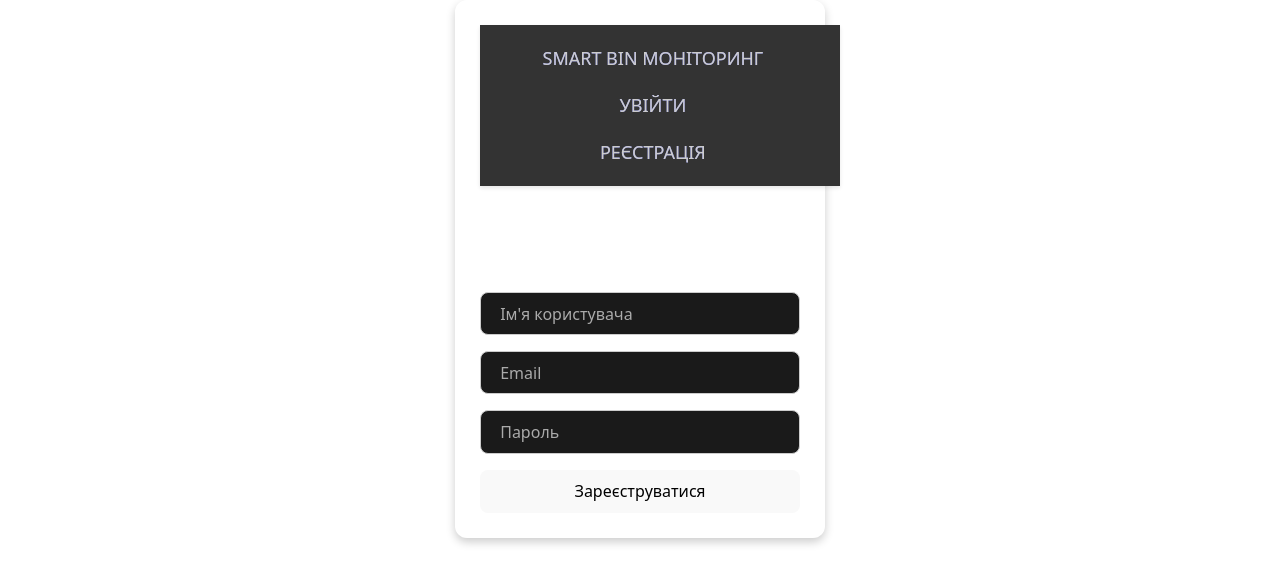
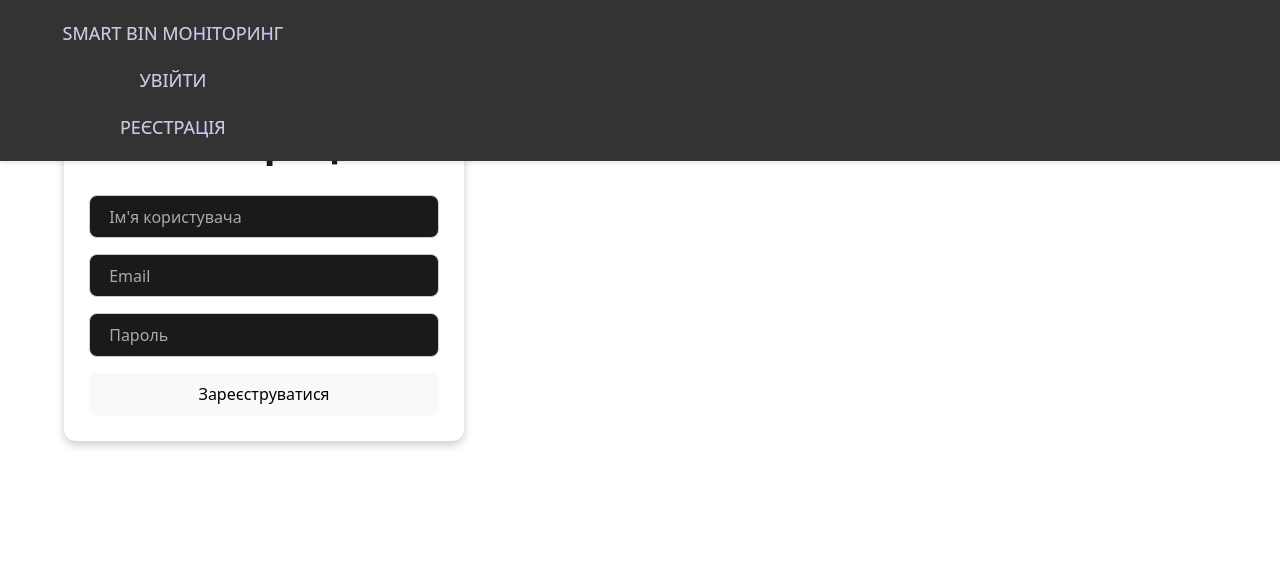
Before and after one commit to TrashTech-IoT/TrashTech, a React (Vite) app in the folder client/: page /register in a window 1280 px wide. Shown: the top 584 px of the page. Built offline with nearby package versions, Linux system fonts and the light colour scheme.

Commit message:
refactor Navbar styles for improved layout and fixed positioning; enhance overall app styling

```diff
--- a/client/src/Navbar.css
+++ b/client/src/Navbar.css
@@ -1,6 +1,7 @@
 nav{
   display: flex;
   justify-content: space-between;
+  flex-direction: row;
   align-items: center;
   width: 100%;
   padding: 10px 20px;
@@ -9,7 +10,16 @@ nav{
   font-size: 18px;
   box-shadow: 0 2px 4px rgba(0, 0, 0, 0.1);
   z-index: 1000;
+  position: fixed;
+  top: 0;
+  left: 0;
+}
 
+.navbar-content {
+  display: flex;
+  justify-content: space-between;
+  align-items: center;
+  width: 100%;
 }
 
 nav a {
--- a/client/src/index.css
+++ b/client/src/index.css
@@ -15,9 +15,11 @@
   justify-content: center;
   text-align: center;
 
-  max-width: 100%;
+  width: 100%;
+}
 
-
+#root {
+  width: 100%;
 }
 
 a {
@@ -37,9 +39,7 @@ body {
   display: flex;
   place-items: center;
   flex-direction: column;
-
   width: 100%;
-
 }
 
 h1 {
@@ -79,12 +79,28 @@ button:focus-visible {
   }
 }
 
+.App {
+  width: 100%;
+  display: flex;
+  flex-direction: column;
+  justify-content: center;
+}
+
+.content {
+  display: flex;
+  flex-direction: column;
+  justify-content: center;
+  align-items: center;
+  gap: 1em;
+  padding-top: 67px;
+}
+
 h2 {
   font-size: 2.4em;
+  color: #1a1a1a;
   line-height: 1.1;
   text-align: center;
 }
-
 
 form {
   display: flex;
@@ -123,19 +139,18 @@ a{
   color: #ff80ab;
   text-decoration: none;
   text-align: center;
+}
 
- }
-
-
-.App{
+.card{
   background: rgba(255, 255, 255, 0.1);
   backdrop-filter: blur(10px);
   padding: 25px;
+  margin: 5%;
   border-radius: 12px;
   box-shadow: 0 4px 10px rgba(0, 0, 0, 0.2);
   text-align: center;
   color: white;
-  width: 320px;
+  max-width: 350px;
 }
 
 .container {
@@ -143,6 +158,6 @@ a{
   justify-content: center;
   align-items: center;
   height: 100vh;
-  background-color: #111;
-  padding-top: 80px; /* Відступ від navbar */
+  background-color: #520c0c;
+  padding-top: 80px;
 }
```
Lines whose indentation alone changed are shown as unchanged.
